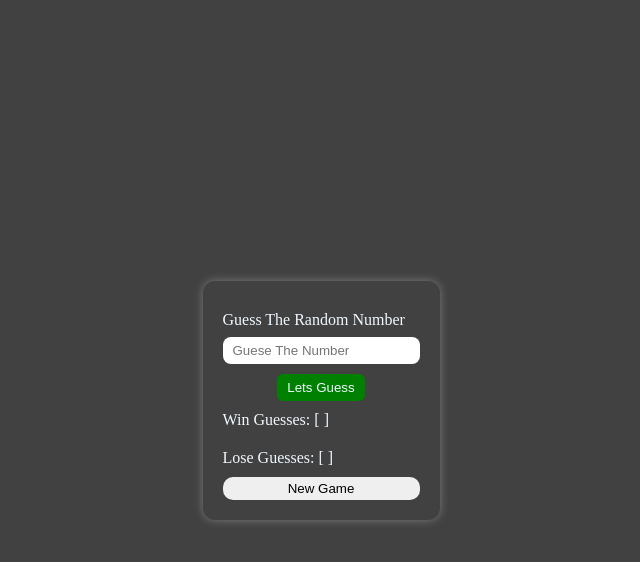
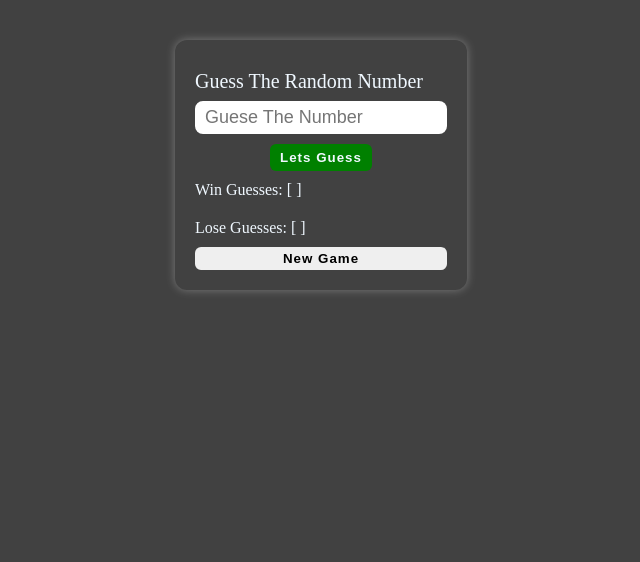
Before and after one commit to sagarbarman37/guessing_game, a plain HTML site: page index.html in a window 1280 px wide. Shown: the whole page, without its empty margins (319-959 px from the left). Drawn offline with Linux system fonts and the light colour scheme.

Commit message:
optimize design

```diff
--- a/style.css
+++ b/style.css
@@ -7,14 +7,17 @@
 body {
   width: 100%;
   height: 100vh;
+  padding: 40px;
   background-color: #414141;
   display: flex;
   justify-content: center;
-  align-items: center;
+  /* align-items: center; */
   color: aliceblue;
 }
 
 .container {
+  max-width: 380px;
+  height: fit-content;
   box-shadow: 0 0 10px rgba(255, 255, 255, 0.3);
   padding: 20px;
   transition: filter 0.5s;
@@ -30,12 +33,13 @@ body {
 }
 
 h1 {
+  font-size: 35px;
   text-align: center;
   margin-bottom: 10px;
 }
 
 h2 {
-  font-size: 16px;
+  font-size: 20px;
   font-weight: 400;
   margin-bottom: 8px;
 }
@@ -49,6 +53,7 @@ h2 {
   width: 100%;
   padding: 6px 10px;
   border-radius: 8px;
+  font-size: 18px;
   border: none;
   outline: none;
   margin-bottom: 10px;
@@ -58,6 +63,8 @@ h2 {
   padding: 6px 10px;
   border: none;
   outline: none;
+  font-weight: 600;
+  letter-spacing: 1px;
   border-radius: 6px;
   margin: 0 auto;
   background-color: green;
@@ -84,6 +91,8 @@ button {
   padding: 4px 6px;
   border: none;
   outline: none;
-  border-radius: 10px;
+  border-radius: 6px;
+  font-weight: 600;
+  letter-spacing: 1px;
   cursor: pointer;
 }
```
Also changed, not shown: index.html (+0 -1 lines).
